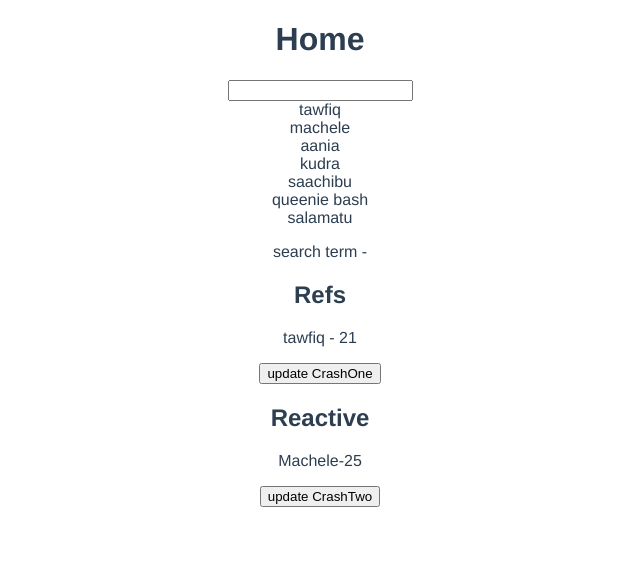
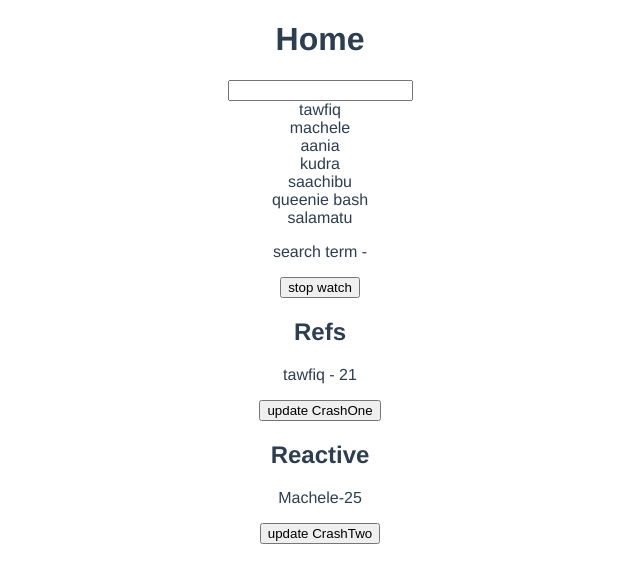
Before and after one commit to Tawfiq-Abu/crash_jobs, a Vue app: page / in a window 1280 px wide. Shown: the top 582 px of the page, without its empty margins (320-960 px from the left). Built offline with nearby package versions, Linux system fonts and the light colour scheme.

Commit message:
watch and watch after effect

```diff
--- a/src/views/Home.vue
+++ b/src/views/Home.vue
@@ -4,6 +4,7 @@
    <input type="text" v-model="search">
    <div v-for="name in namesMatching" :key="name">{{name}}</div>
    <p>search term -{{search}}</p>
+   <button @click="handleClick">stop watch</button>
    <h2>Refs</h2>
    <p>{{ crashOne.name }} - {{crashOne.age}}</p>
    <button @click="updateCrashOne">update CrashOne</button>
@@ -17,7 +18,7 @@
 
 <script>
 import { ref,reactive } from '@vue/reactivity'
-import { computed } from '@vue/runtime-core'
+import { computed, watch, watchEffect } from '@vue/runtime-core'
 // @ is an alias to /src
 
 
@@ -29,6 +30,18 @@ export default {
     const search = ref('')
 
     const names = ref(['tawfiq','machele','aania','kudra','saachibu','queenie bash','salamatu'])
+
+    // the watch function watches an element to see if it changes the run something
+    const stopWatch = watch(search,()=>{
+      console.log('watch function ran')
+    })
+    // watch effect runs when the setup function runs or initializes
+    const stopEffect = watchEffect(()=>{
+      // it is a bit like watch but we don't have to explicitly declare value we'd be
+      // watching,it just looks for dependencies in the function
+      // a lot of the time we use this to get data from a db
+      console.log('watcheffect run on first instance',search.value)
+    })
     // const name = computed(()=>{
     //   // the computed function returns a value which would be what the constant is equal to
     //   // computed property computes a new value based of of other values
@@ -47,7 +60,13 @@ export default {
       crashTwo.age = 28
     }
 
-    return { crashOne,updateCrashOne,crashTwo,updateCrashTwo,names,search,namesMatching}
+    const handleClick = ()=>{
+      // to stop functions we invoke them
+      stopWatch()
+      stopEffect()
+    }
+
+    return { crashOne,updateCrashOne,crashTwo,updateCrashTwo,names,search,namesMatching,handleClick}
   }
 
 }
```
